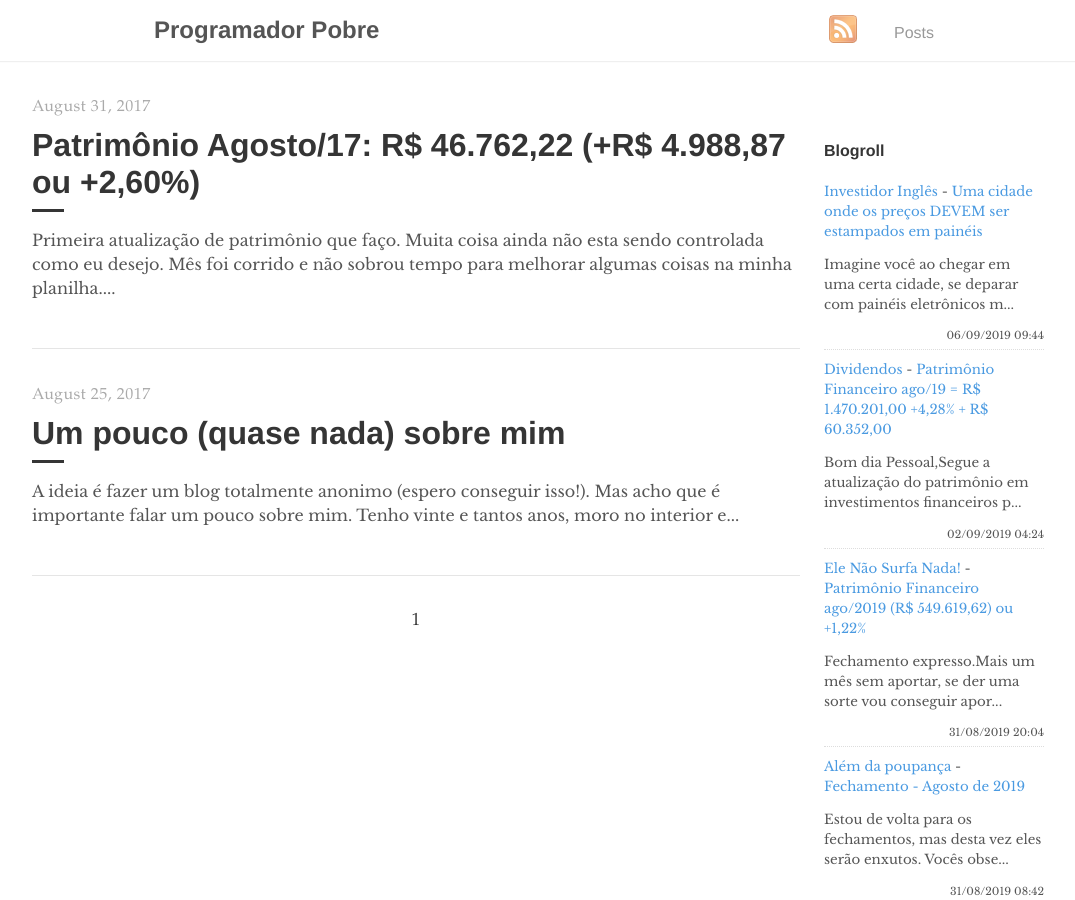
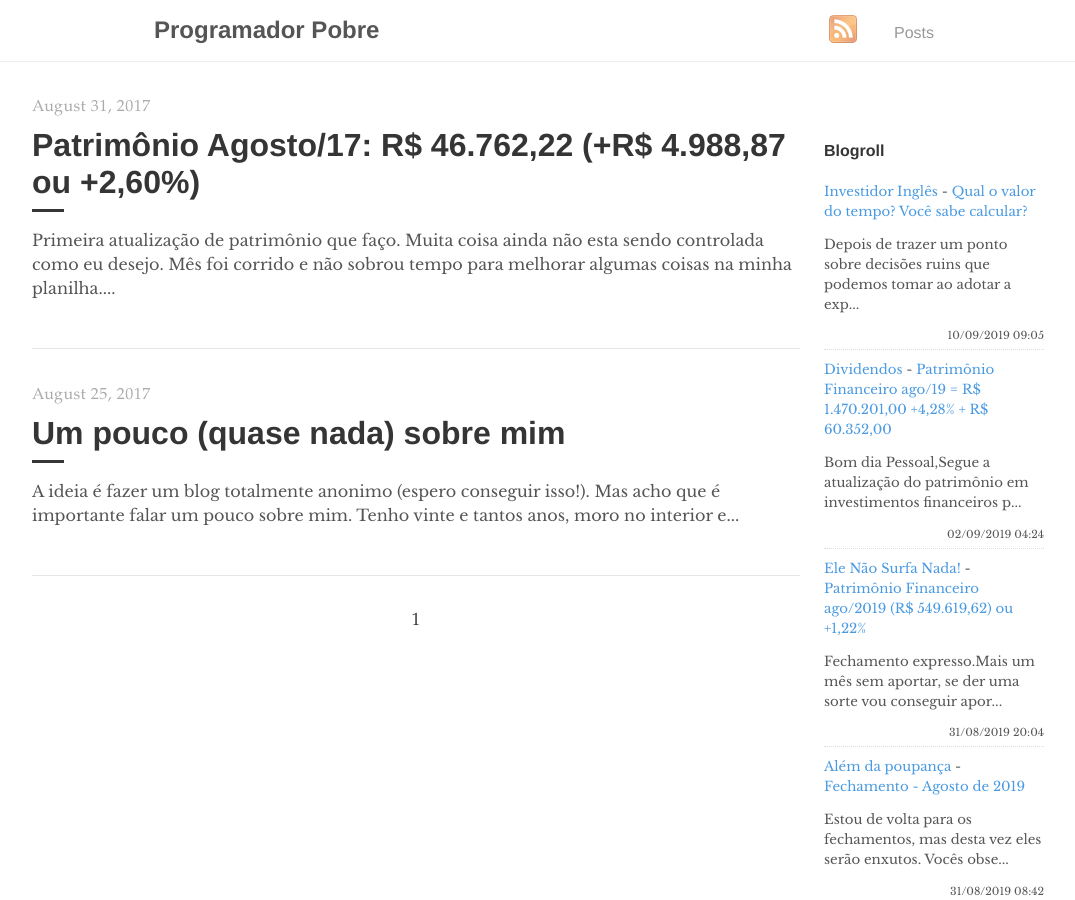
Before and after one commit to programadorpobre/programadorpobre.github.io, a Jekyll site: the page built from index.html, in a window 1280 px wide and 900 px high. Shown: the whole window, without its empty margins (96-1171 px from the left). Built offline with Jekyll 4.4.1, drawn with Linux system fonts in a browser that asks for light colours; the list of posts is cut into pages by our own code; comment, search, counter and statistics services are not loaded.

Commit message:
[ci skip] travis #766

```diff
--- a/_includes/feed-entries.html
+++ b/_includes/feed-entries.html
@@ -1,7 +1,7 @@
 <div class="feed-entry">
-    <a class="feed-entry-site-name" href="https://www.investidoringles.com/">Investidor Inglês</a> - <a class="feed-entry-title" href="https://www.investidoringles.com/2019/09/bem-vindos-a-cidade-ficticia-do-ingles.html">Uma cidade onde os preços DEVEM ser estampados em painéis</a>
-    <p class="feed-entry-summary">Imagine você ao chegar em uma certa cidade, se deparar com painéis eletrônicos m...</p>
-    <time datetime="2019-09-06T09:44:00.000-03:00">06/09/2019 09:44</time>
+    <a class="feed-entry-site-name" href="https://www.investidoringles.com/">Investidor Inglês</a> - <a class="feed-entry-title" href="https://www.investidoringles.com/2019/09/valor-do-tempo-calcular.html">Qual o valor do tempo? Você sabe calcular?</a>
+    <p class="feed-entry-summary">Depois de trazer um ponto sobre decisões ruins que podemos tomar ao adotar a exp...</p>
+    <time datetime="2019-09-10T09:05:00.000-03:00">10/09/2019 09:05</time>
 </div>
 <div class="feed-entry">
     <a class="feed-entry-site-name" href="http://bonsdividendos.blogspot.com/">Dividendos</a> - <a class="feed-entry-title" href="http://bonsdividendos.blogspot.com/2019/09/patrimonio-financeiro-ago19-r-147020100.html">Patrimônio Financeiro ago/19 = R$ 1.470.201,00 +4,28% + R$ 60.352,00</a>
```
